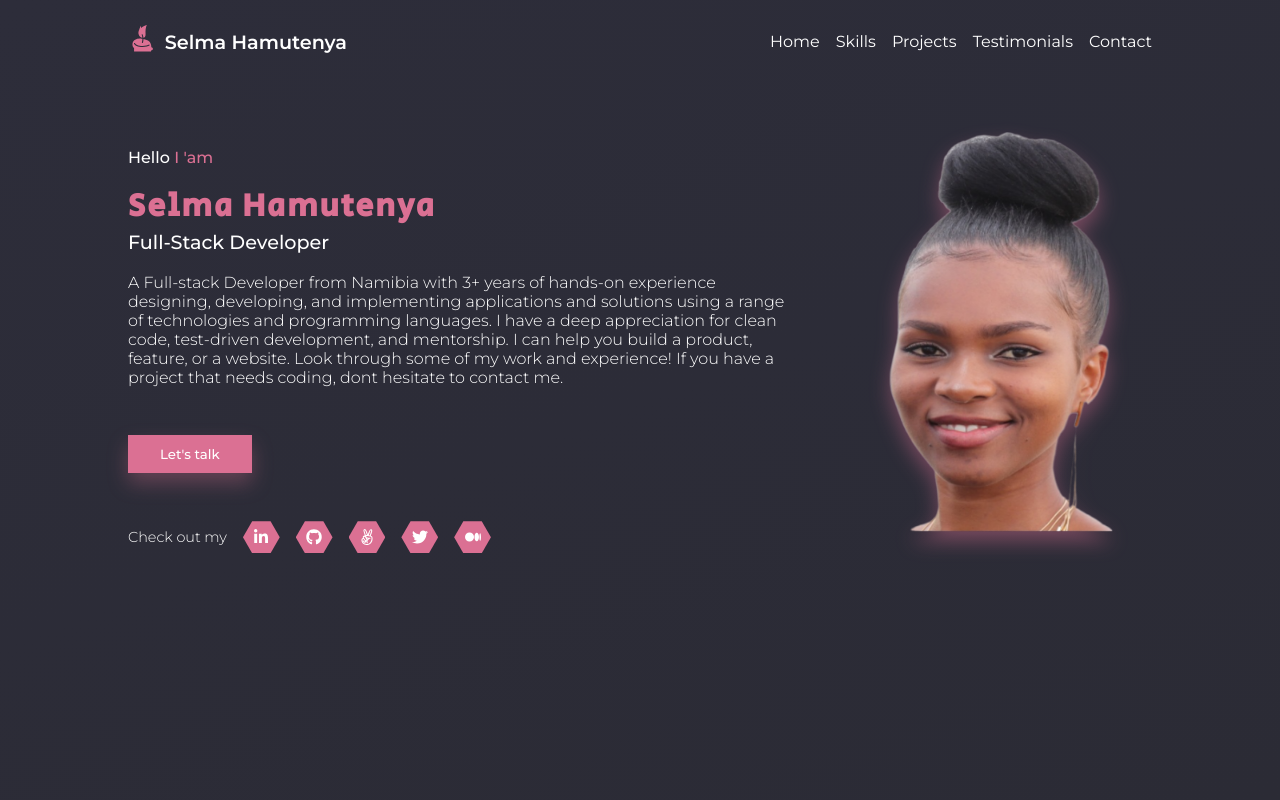
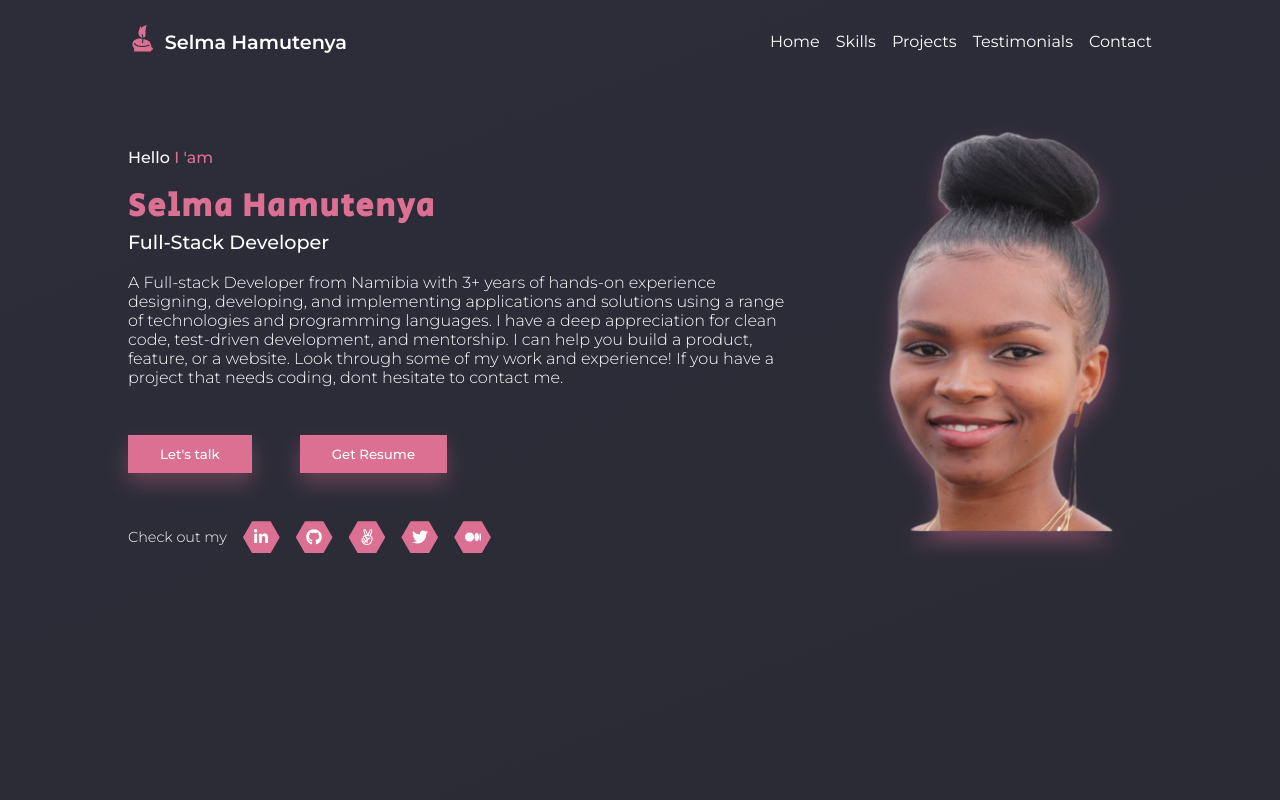
Before and after one commit to SelmaNdapanda/selma-portfolio, a React (Create React App) app: page / in a window 1280 px wide. Shown: the top 800 px of the page. Built offline with nearby package versions, Linux system fonts and the light colour scheme.

Commit message:
Add Get Resume button

```diff
--- a/src/components/Banner/ProfComponent.jsx
+++ b/src/components/Banner/ProfComponent.jsx
@@ -1,6 +1,5 @@
 /* eslint-disable arrow-body-style */
 /* eslint-disable react/jsx-indent */
-/* eslint-disable react/jsx-no-target-blank */
 import React from 'react';
 import styled from 'styled-components';
 import {
@@ -29,32 +28,37 @@ const ProfComponent = () => {
           of my work and experience! If you have a project that needs coding, dont hesitate to
           contact me.
           </p>
-          <button type="button">Let&apos;s talk</button>
+          <Cta>
+          <button type="button"><a href="#footer">Let&apos;s talk</a></button>
+          <button type="button">
+            <a href="https://docs.google.com/document/d/1YCw6oqEvIB504SXk7tJBVev3QikWxuT7EPqfJm-ZrU8/edit?usp=sharing" target="_blank" rel="noreferrer">Get Resume</a>
+          </button>
+          </Cta>
           <Social>
             <p>Check out my</p>
             <div className="social-icons">
               <span>
-                <a href="https://www.linkedin.com/in/selma-hamutenya/" target="_blank">
+                <a href="https://www.linkedin.com/in/selma-hamutenya/" target="_blank" rel="noreferrer">
                   <FaLinkedinIn />
                 </a>
               </span>
               <span>
-                <a href="https://github.com/SelmaNdapanda" target="_blank">
+                <a href="https://github.com/SelmaNdapanda" target="_blank" rel="noreferrer">
                   <FaGithub />
                 </a>
               </span>
               <span>
-                <a href="https://wellfound.com/u/selma-hamutenya" target="_blank">
+                <a href="https://wellfound.com/u/selma-hamutenya" target="_blank" rel="noreferrer">
                   <FaAngellist />
                 </a>
               </span>
               <span>
-                <a href="https://twitter.com/sellohBlaq" target="_blank">
+                <a href="https://twitter.com/sellohBlaq" target="_blank" rel="noreferrer">
                   <FaTwitter />
                 </a>
               </span>
               <span>
-                <a href="https://medium.com/@ndapanda1996" target="_blank">
+                <a href="https://medium.com/@ndapanda1996" target="_blank" rel="noreferrer">
                   <BsMedium />
                 </a>
               </span>
@@ -119,14 +123,24 @@ const Texts = styled.div`
     cursor: pointer;
     background-color: #db7093;
     border: none;
-    color: #fff;
-    font-weight: 500;
     filter: drop-shadow(0px 10px 10px #db709251);
     :hover {
       filter: drop-shadow(0px 10px 10px #db709270);
     }
+    a{
+      color: #fff;
+      text-decoration: none;
+      font-weight: 500;
+      position: relative;
+    }
   }
 `;
+
+const Cta = styled.div`
+  display: flex;
+  gap: 3rem;
+`;
+
 const Social = styled.div`
   margin-top: 3rem;
   display: flex;
```
